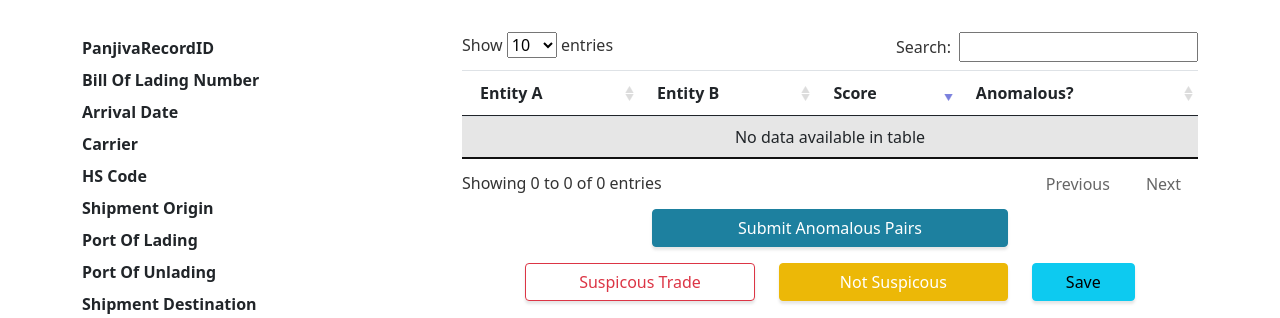
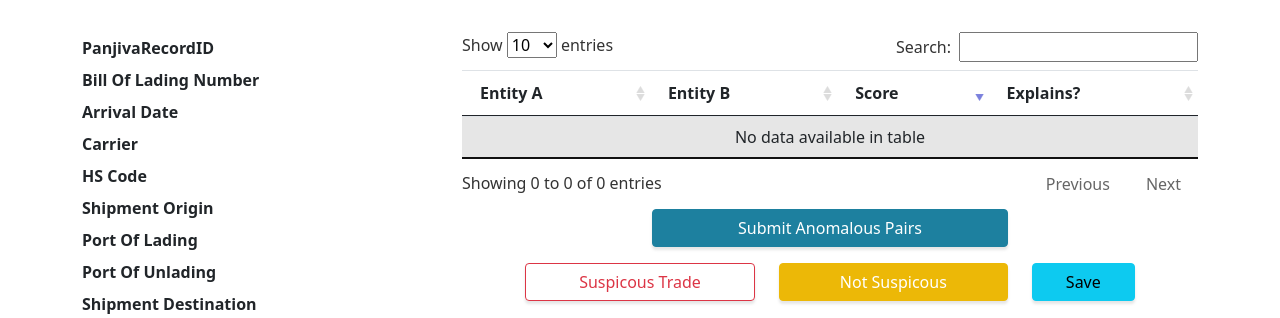
Before and after one commit to ddatta-DAC/wwf_site_p1, a Django app: template home/templates/hitl_record_detail.html in a window 1280 px wide. Shown: the part 80-398 px from the top of the page. Run offline with Django 3.2, Linux system fonts and the light colour scheme; the template is opened without the code that fills it, so the values that code supplies are empty; some libraries are stand-ins or nearby versions.

Commit message:
Change table header

```diff
--- a/home/templates/hitl_record_detail.html
+++ b/home/templates/hitl_record_detail.html
@@ -74,7 +74,7 @@
                 <th>Entity A</th>
                 <th>Entity B</th>
                 <th>Score</th>
-                <th>Anomalous?</th>
+                <th>Explains?</th>
               </tr>
             </thead>
             <tbody>
```
